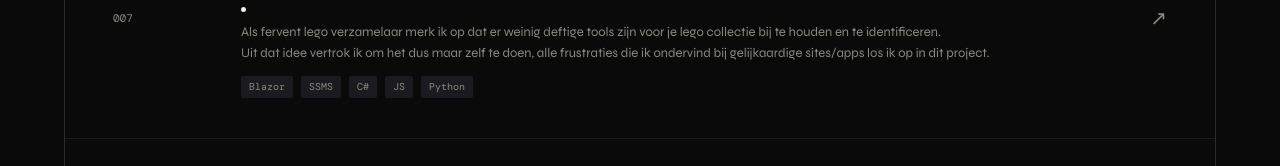
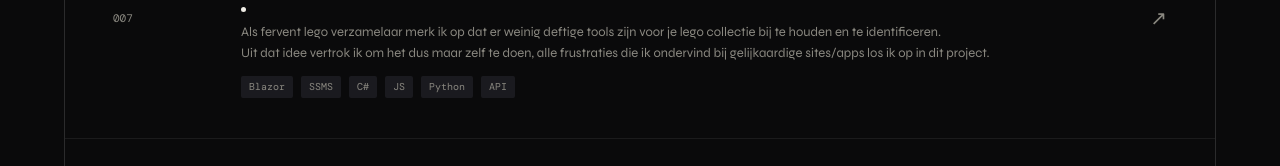
Before and after one commit to DevrieseLouis/portfoliolouis.github.io, a plain HTML site: page index.html in a window 1280 px wide. Shown: the part 4669-4835 px from the top of the page. Drawn offline with nearby package versions, Linux system fonts and the light colour scheme; a web font is replaced by a local one.

Commit message:
Add 'API' tag to work tags in index.html

```diff
--- a/index.html
+++ b/index.html
@@ -1341,6 +1341,7 @@
                       <span class="work-tag-s">C#</span>
                       <span class="work-tag-s">JS</span>
                       <span class="work-tag-s">Python</span>
+                      <span class="work-tag-s">API</span>
                   </div>
               </div>
               <span class="work-arrow">↗</span>
```
